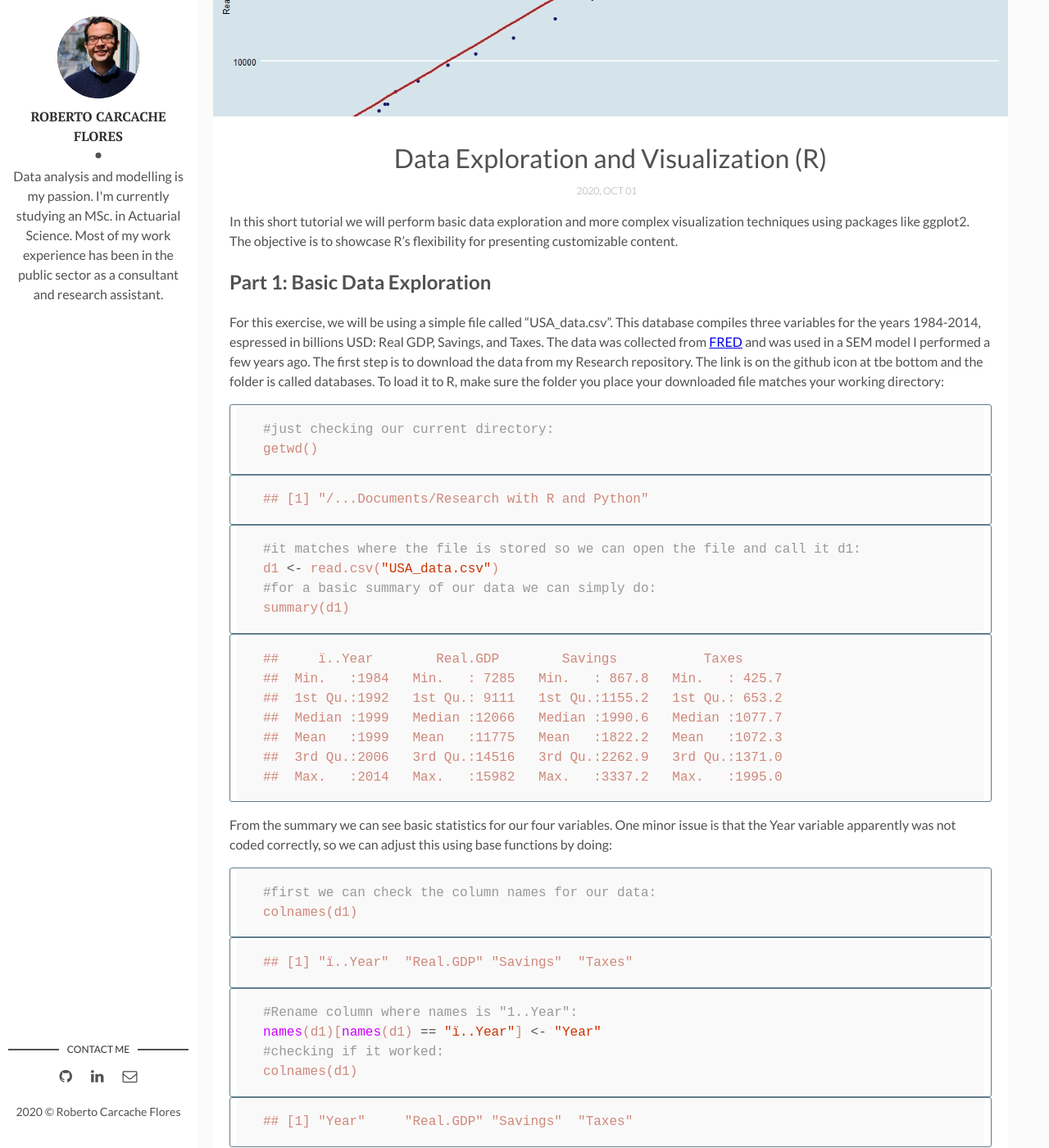
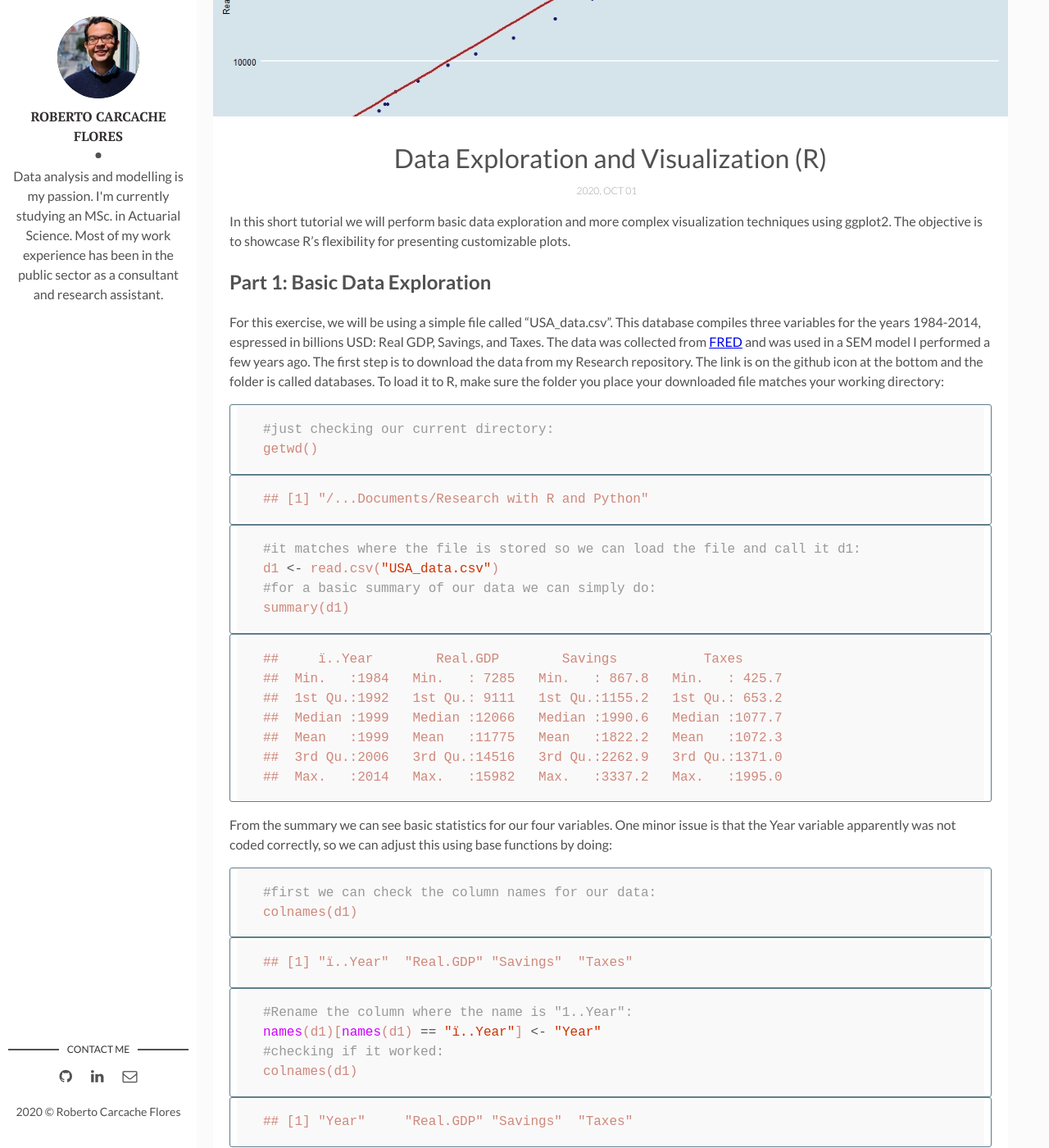
Before and after one commit to rcarcacheflores/Research, a Jekyll site: the page built from _posts/2020-10-1-post3.md, in a window 1280 px wide and 1400 px high, scrolled down 378 px. Shown: the whole window at 82% size. Built offline with Jekyll 4.4.1, drawn with Linux system fonts in a browser that asks for light colours; some of the changed text lies outside the part shown.

Commit message:
Update 2020-10-1-post3.md

````diff
--- a/_posts/2020-10-1-post3.md
+++ b/_posts/2020-10-1-post3.md
@@ -9,9 +9,9 @@ tags: [Tutorials, R, Intermediate, ggplot2]
 
 
 In this short tutorial we will perform basic data exploration and more
-complex visualization techniques using packages like ggplot2. The
+complex visualization techniques using ggplot2. The
 objective is to showcase R’s flexibility for presenting customizable
-content.
+plots.
 
 Part 1: Basic Data Exploration
 ------------------------------
@@ -20,7 +20,7 @@ For this exercise, we will be using a simple file called
 “USA\_data.csv”. This database compiles three variables for the years
 1984-2014, espressed in billions USD: Real GDP, Savings, and Taxes. The data was collected from [FRED](https://fred.stlouisfed.org)
 and was used in a SEM model I performed a few years ago. The first step is to download
-the data from my Research repository. The link is on the github icon at tbe bottom and the
+the data from my Research repository. The link is on the github icon at the bottom and the
 folder is called databases. To load it to R, make sure the folder
 you place your downloaded file matches your working directory:
 
@@ -32,7 +32,7 @@ getwd()
     ## [1] "/...Documents/Research with R and Python"
 
 ``` r
-#it matches where the file is stored so we can open the file and call it d1:
+#it matches where the file is stored so we can load the file and call it d1:
 d1 <- read.csv("USA_data.csv")
 #for a basic summary of our data we can simply do:
 summary(d1)
@@ -58,7 +58,7 @@ colnames(d1)
     ## [1] "ï..Year"  "Real.GDP" "Savings"  "Taxes"
 
 ``` r
-#Rename column where names is "1..Year":
+#Rename the column where the name is "1..Year":
 names(d1)[names(d1) == "ï..Year"] <- "Year"
 #checking if it worked:
 colnames(d1)
@@ -230,7 +230,7 @@ p2 <- p1 + geom_smooth(method = lm,se=FALSE, col="firebrick", size=1.2)+
 ylab(c("Real GDP in billions(USD)"))+ xlab(c("Taxes in billions(USD)"))+
 labs(title="Relationship between taxes and real GDP in the US (1984-2014)", caption = "Source: FRED")
 
-#the syntax is similar so we just call our second plot and add the theme:
+#the syntax is similar so we just call for our second plot and add the theme:
 p2+theme_economist()
 ```
 
````
Also changed, not shown: other parts of _posts/2020-10-1-post3.md (+2 -2 lines).
